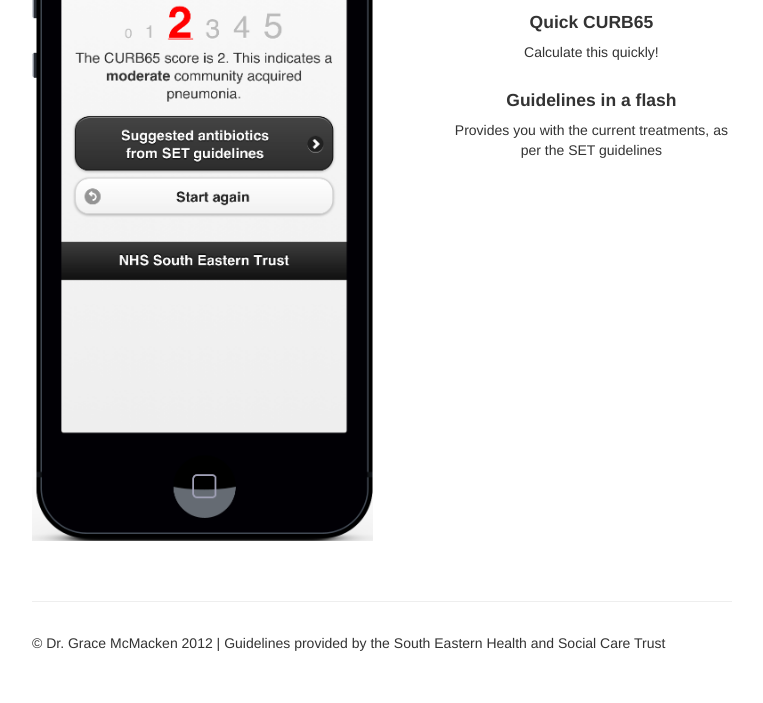
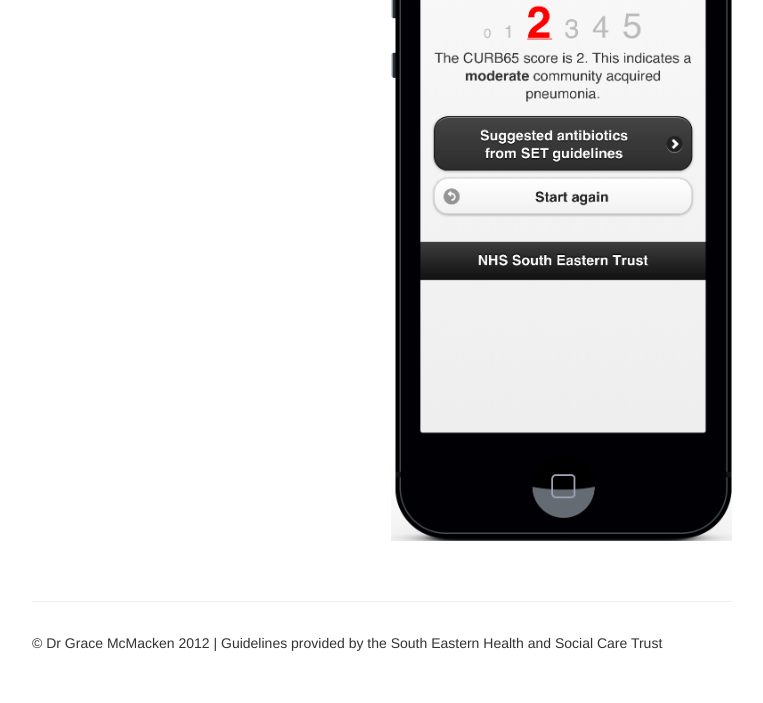
Before and after one commit to olanb7/capapp-site, a plain HTML site: page index.html in a window 1280 px wide. Shown: the part 612-1315 px from the top of the page, without its empty margins (258-1021 px from the left). Drawn offline with nearby package versions, Linux system fonts and the light colour scheme.

Commit message:
Updating the marketing spiel

```diff
--- a/index.html
+++ b/index.html
@@ -91,7 +91,7 @@
       </div>
 
       <div class="row-fluid marketing">
-        <img src="img/cap-app-iphone.png" class="span6">
+
         <div class="span5 offset1">
 
           <p>
@@ -108,18 +108,14 @@
             </a>
           </p>
 
-          <h4>Quick CURB65</h4>
-          <p>Calculate this quickly!</p>
-
-          <h4>Guidelines in a flash</h4>
-          <p>Provides you with the current treatments, as per the SET guidelines</p>
         </div>
+        <img src="img/cap-app-iphone.png" class="span6">
       </div>
 
       <hr>
 
       <div class="footer">
-        <p>&copy; Dr. Grace McMacken 2012 | Guidelines provided by the South Eastern Health and Social Care Trust</p>
+        <p>&copy; Dr Grace McMacken 2012 | Guidelines provided by the South Eastern Health and Social Care Trust</p>
       </div>
 
     </div> <!-- /container -->
```
Also changed, not shown: support/index.html (+1 -1 lines).
